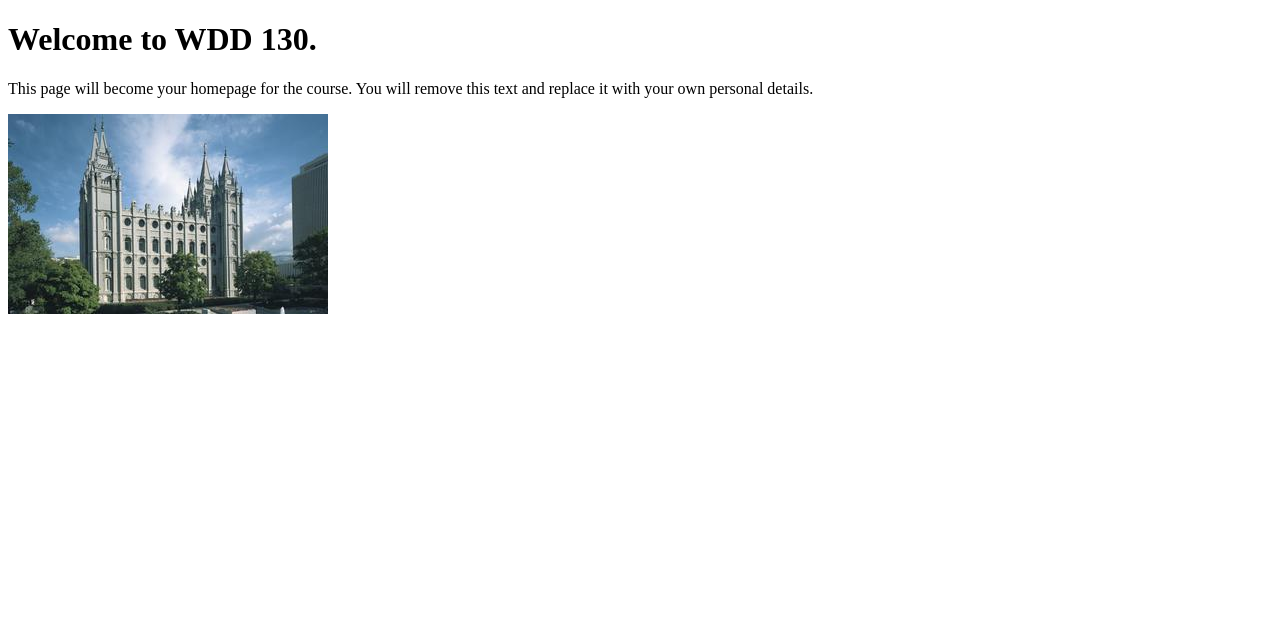
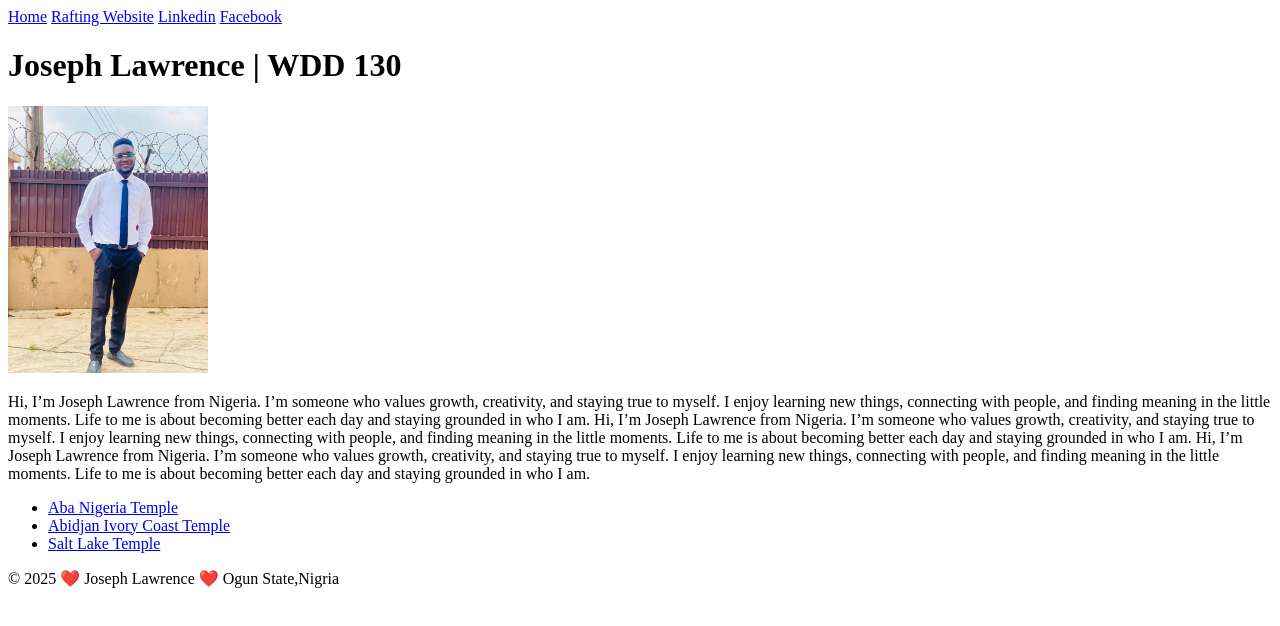
Before and after one commit to jayjay432/wdd130, a plain HTML site: page index.html in a window 1280 px wide. Drawn offline with Linux system fonts and the light colour scheme.

Commit message:
my web page

```diff
--- a/index.html
+++ b/index.html
@@ -1,14 +1,50 @@
 <!DOCTYPE html>
 <html lang="en">
+
 <head>
     <meta charset="UTF-8">
     <meta name="viewport" content="width=device-width, initial-scale=1.0">
-    <title>WDD 130 | Personal Homepage</title>
+    <title>Joseph Lawrence | WDD 130</title>
+    <meta name="description"
+        content="Joseph Lawrence's WDD 130 student homepage. Learn HTML, CSS, and web design as he builds web projects from Ogun State, Nigeria.">
+    <meta name="author" content="Joseph Lawrence">
+    <link rel="stylesheet" href="styles/style.css">
 </head>
+
 <body>
-    <h1>Welcome to WDD 130.</h1>
-    <p>This page will become your homepage for the course. You will remove this text and replace it with your own personal details.</p>
+    <header>
+        <nav>
+            <a href="#">Home</a>
+            <a href="wwr/about.html">Rafting Website</a>
+            <a href="https://linkedin.com.">Linkedin</a>
+            <a href="https://facebook.com.">Facebook</a>
+        </nav>
+    </header>
+    <main>
+        <h1>Joseph Lawrence | WDD 130</h1>
+        <img src="images/profile.webp" alt="picture of Joseph Lawrence" width="200">
+        <p>Hi, I’m Joseph Lawrence from Nigeria. I’m someone who values growth, creativity, and staying true to
+            myself. I enjoy learning new things, connecting with people, and finding meaning in the little moments.
+            Life to me is about becoming better each day and staying grounded in who I am. Hi, I’m Joseph Lawrence
+            from Nigeria. I’m someone who values growth, creativity, and staying true to myself. I enjoy learning
+            new things, connecting with people, and finding meaning in the little moments. Life to me is about
+            becoming better each day and staying grounded in who I am. Hi, I’m Joseph Lawrence from Nigeria. I’m
+            someone who values growth, creativity, and staying true to myself. I enjoy learning new things,
+            connecting with people, and finding meaning in the little moments. Life to me is about becoming better
+            each day and staying grounded in who I am.</p>
+        <ul class="box">
+            <li><a href="https://www.churchofjesuschrist.org/temples/details/aba-nigeria-temple?lang=eng">Aba
+                    Nigeria Temple</a></li>
+            <li><a href="https://www.churchofjesuschrist.org/temples/details/abidjan-ivory-coast-temple?lang=eng">Abidjan
+                    Ivory Coast Temple</a></li>
+            <li><a href="https://www.churchofjesuschrist.org/temples/details/salt-lake-temple?lang=eng">Salt Lake
+                    Temple</a></li>
+        </ul>
+    </main>
 
-    <img src="images/salt-lake-temple.jpg" alt="The Salt Lake Temple.">
+    <footer>
+        <p>&copy; 2025 ❤️ Joseph Lawrence ❤️ Ogun State,Nigria</p>
+    </footer>
 </body>
+
 </html>
```
Also changed, not shown: week01/favorite-city.html (added, +13 -0 lines), images/profile.webp (added).
